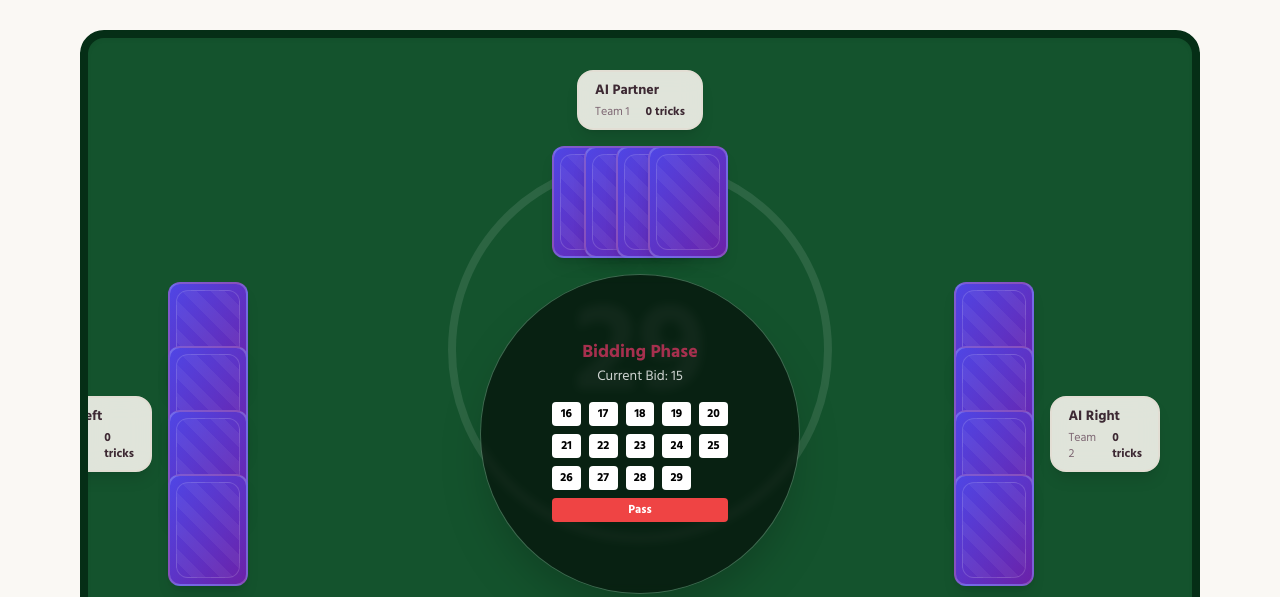
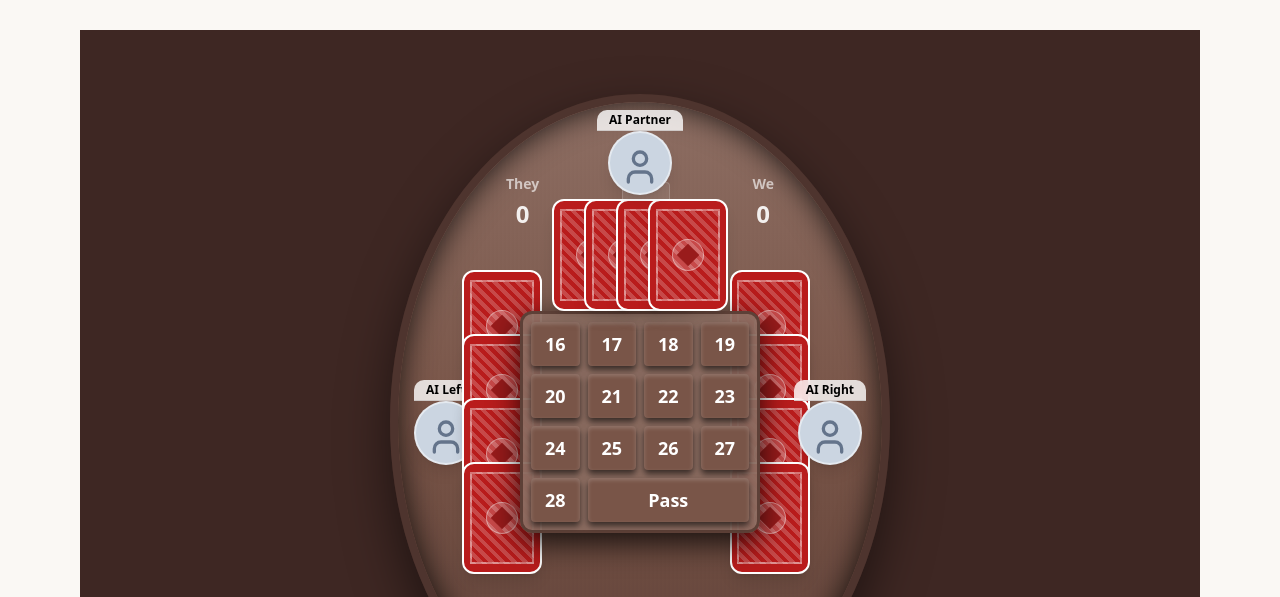
Before and after one commit to shiblu17/Batchday-Website, a React (Vite) app: page /game/29 in a window 1280 px wide. Both pictures are taken after a click on the button "Play vs AI (Single Player)". Shown: the part 203-800 px from the top of the page. Built offline with nearby package versions, Linux system fonts and the light colour scheme; no server answers; the HTML template or start-up script is replaced by a standard one.

Commit message:
style: Restore the wooden table UI design

```diff
--- a/src/features/twenty-nine/CardUI.tsx
+++ b/src/features/twenty-nine/CardUI.tsx
@@ -34,9 +34,13 @@ export const CardUI: React.FC<CardUIProps> = ({ card, isHidden = false, onClick,
       <motion.div
         whileHover={onClick ? { y: -10 } : {}}
         onClick={onClick}
-        className={`w-16 h-24 sm:w-20 sm:h-28 rounded-xl bg-gradient-to-br from-indigo-600 to-purple-800 shadow-lg border-2 border-white/20 flex items-center justify-center cursor-pointer ${className}`}
+        className={`w-16 h-24 sm:w-20 sm:h-28 rounded-xl bg-red-700 shadow-lg border-2 border-white flex items-center justify-center cursor-pointer ${className}`}
       >
-        <div className="w-12 h-20 sm:w-16 sm:h-24 rounded-lg border border-white/30 opacity-50 bg-[repeating-linear-gradient(45deg,transparent,transparent_10px,rgba(255,255,255,0.1)_10px,rgba(255,255,255,0.1)_20px)]" />
+        <div className="w-[85%] h-[85%] border-2 border-white/40 flex items-center justify-center bg-[repeating-linear-gradient(45deg,transparent,transparent_4px,rgba(255,255,255,0.2)_4px,rgba(255,255,255,0.2)_8px)] overflow-hidden">
+           <div className="w-8 h-8 rounded-full bg-white/20 border border-white/40 flex items-center justify-center">
+             <div className="w-4 h-4 bg-red-800 rotate-45" />
+           </div>
+        </div>
       </motion.div>
     );
   }
--- a/src/features/twenty-nine/TwentyNineBoard.tsx
+++ b/src/features/twenty-nine/TwentyNineBoard.tsx
@@ -3,6 +3,7 @@ import { useTwentyNine } from './useTwentyNine';
 import { CardUI } from './CardUI';
 import { PlayerPosition, Card } from './types';
 import { motion, AnimatePresence } from 'framer-motion';
+import { User } from 'lucide-react';
 
 // --- Sound Effects ---
 const playCardSound = () => {
@@ -134,82 +135,129 @@ export const TwentyNineBoard: React.FC = () => {
     const isBidder = state.activeBidder === pos && state.phase === 'bidding';
 
     return (
-      <div className={`bg-card/90 backdrop-blur-md px-2 py-1 sm:px-4 sm:py-2 rounded-xl sm:rounded-2xl shadow-lg border-2 z-20 ${isTurn || isBidder ? 'border-primary ring-2 sm:ring-4 ring-primary/20 animate-pulse scale-105' : 'border-border'}`}>
-        <div className="font-bold text-xs sm:text-sm truncate max-w-[80px] sm:max-w-none">{player.name}</div>
-        <div className="text-[10px] sm:text-xs text-muted-foreground flex justify-between gap-1 sm:gap-4 mt-0.5 sm:mt-1">
-          <span className="hidden sm:inline">{pos === 'bottom' || pos === 'top' ? 'Team 1' : 'Team 2'}</span>
-          <span className="font-bold text-foreground">
+      <div className={`flex flex-col items-center justify-center z-20 transition-all duration-300 ${isTurn || isBidder ? 'scale-110' : ''}`}>
+        <div className="bg-white/80 backdrop-blur-sm px-3 py-0.5 rounded-t-md text-[10px] sm:text-xs font-bold text-black border-b border-black/10">
+          {player.name}
+        </div>
+        <div className={`relative w-12 h-12 sm:w-16 sm:h-16 rounded-full bg-slate-300 border-2 flex items-center justify-center overflow-hidden shadow-lg ${isTurn || isBidder ? 'border-amber-400 ring-4 ring-amber-400/40 animate-pulse' : 'border-white/50'}`}>
+          <User className="w-8 h-8 sm:w-10 sm:h-10 text-slate-500 mt-2" />
+        </div>
+        {state.phase === 'playing' && (
+          <div className="bg-black/60 px-2 py-0.5 rounded-b-md text-[10px] font-bold text-white mt-[-2px] z-10">
             {state.tricksWon[pos].length} tricks
-          </span>
           </div>
+        )}
       </div>
     );
   };
 
   return (
-    <div className="relative w-full h-[85vh] sm:h-[80vh] bg-green-900 rounded-3xl shadow-inner border-[6px] sm:border-8 border-green-950 overflow-hidden flex flex-col justify-between p-2 sm:p-8">
-      {/* Decorative center logo */}
-      <div className="absolute inset-0 flex items-center justify-center pointer-events-none opacity-10">
-        <div className="w-[40vw] h-[40vw] sm:w-[30vw] sm:h-[30vw] rounded-full border-4 sm:border-8 border-white flex items-center justify-center">
-          <span className="text-[15vw] sm:text-[10vw] font-black text-white">29</span>
+    <div className="relative w-full h-[100dvh] bg-[#3e2723] overflow-hidden flex flex-col justify-between items-center py-4 sm:py-8 font-sans">
+
+      {/* Wooden Oval Table Background */}
+      <div
+        className="absolute top-10 sm:top-16 bottom-12 sm:bottom-20 left-0 right-0 sm:left-1/2 sm:-translate-x-1/2 sm:w-[500px] bg-gradient-to-b from-[#8d6e63] via-[#795548] to-[#5d4037] shadow-[inset_0_0_30px_rgba(0,0,0,0.8),0_20px_50px_rgba(0,0,0,0.5)] border-[4px] sm:border-[8px] border-[#4e342e] flex flex-col overflow-hidden"
+        style={{ borderRadius: '50%' }}
+      >
+
+        {/* Table Grain Texture (Subtle) */}
+        <div className="absolute inset-0 opacity-10 mix-blend-overlay pointer-events-none bg-[repeating-linear-gradient(90deg,transparent,transparent_2px,rgba(0,0,0,0.1)_2px,rgba(0,0,0,0.1)_4px)]" />
+
+        {/* Top HUD / Scoreboard inside the table */}
+        {(state.phase === 'playing' || state.phase === 'bidding' || state.phase === 'dealing_2') && (
+          <div className="absolute top-8 sm:top-12 left-1/2 -translate-x-1/2 w-[80%] max-w-[300px] flex justify-between items-center px-4 py-2 text-white font-bold text-xs sm:text-sm z-10 opacity-90">
+            <div className="text-center">
+              <div className="text-white/70 mb-1">They</div>
+              <div className="text-xl sm:text-2xl">{state.roundPoints.team2}</div>
+            </div>
+            <div className="text-center">
+              <div className="text-white/70 mb-1">Trump</div>
+              <div className="w-10 h-14 sm:w-12 sm:h-16 rounded border border-white/20 bg-white/10 flex items-center justify-center">
+                 {state.trumpRevealed ? (
+                   <span className={`text-2xl ${state.trumpSuit === 'hearts' || state.trumpSuit === 'diamonds' ? 'text-red-400' : 'text-slate-800'}`}>
+                     {state.trumpSuit === 'hearts' && '♥'}
+                     {state.trumpSuit === 'diamonds' && '♦'}
+                     {state.trumpSuit === 'clubs' && '♣'}
+                     {state.trumpSuit === 'spades' && '♠'}
+                   </span>
+                 ) : state.trumpSuit ? (
+                   <span className="text-white/50 text-[10px]">Hidden</span>
+                 ) : (
+                   <span className="text-white/20 text-[10px]">-</span>
+                 )}
+              </div>
+            </div>
+            <div className="text-center">
+              <div className="text-white/70 mb-1">We</div>
+              <div className="text-xl sm:text-2xl">{state.roundPoints.team1}</div>
+            </div>
+          </div>
+        )}
+
+      {/* Top Player */}
+      <div className="flex flex-col items-center z-20 absolute top-2 w-full">
+        {renderPlayerBadge('top')}
+        <div className="mt-1 scale-[0.6] sm:scale-100">
+          {renderHand('top', false)}
         </div>
       </div>
 
-      {/* Top Player */}
-      <div className="flex flex-col items-center gap-2 sm:gap-4">
-        {renderPlayerBadge('top')}
-        {renderHand('top', false)}
-      </div>
-
       {/* Center Area (Left / Tricks / Right) */}
-      <div className="flex justify-between items-center w-full flex-1 my-2 sm:my-4">
+      <div className="flex justify-between items-center w-full flex-1 z-10 px-0 sm:px-12 relative h-full pointer-events-none">
 
         {/* Left Player */}
-        <div className="flex flex-row items-center gap-2 sm:gap-4 w-20 sm:w-32 justify-end">
-          <div className="absolute left-2 sm:static z-20">
+        <div className="flex flex-row items-center justify-start absolute left-1 sm:left-4 top-1/2 -translate-y-1/2 z-20 pointer-events-auto">
+          <div className="scale-75 sm:scale-100 origin-left">
             {renderPlayerBadge('left')}
           </div>
-          <div className="ml-8 sm:ml-0">
+          <div className="-ml-8 sm:-ml-4 scale-50 sm:scale-100 opacity-80 sm:opacity-100 origin-left">
             {renderHand('left', true)}
           </div>
         </div>
 
         {/* The Trick Table & Game Info Center */}
-        <div className="relative w-48 h-48 sm:w-80 sm:h-80 rounded-full border border-white/20 flex items-center justify-center bg-black/20 backdrop-blur-sm shadow-2xl z-10 shrink-0">
+        <div className="absolute left-1/2 top-1/2 -translate-x-1/2 -translate-y-1/2 w-full h-full flex items-center justify-center z-30 pointer-events-none">
 
           {/* Phase Overlays */}
           {state.phase === 'bidding' && (
-            <div className="absolute inset-0 flex flex-col items-center justify-center bg-black/50 rounded-full text-white z-20">
-              <h3 className="font-bold text-lg text-primary">Bidding Phase</h3>
-              <p className="text-sm opacity-80 mb-2">Current Bid: {state.currentBid}</p>
-
-              {state.activeBidder === state.myPosition ? (
-                <div className="grid grid-cols-4 sm:grid-cols-5 gap-1.5 sm:gap-2 p-2">
-                  {[16,17,18,19,20,21,22,23,24,25,26,27,28,29].map(bid => (
+            <div className="flex flex-col items-center justify-center w-[95%] max-w-[220px] sm:max-w-[240px] mx-auto bg-[#8d6e63]/95 border-[3px] border-[#5d4037] rounded-xl shadow-[0_10px_30px_rgba(0,0,0,0.8)] p-2 z-50 pointer-events-auto scale-90 sm:scale-100">
+              <div className="grid grid-cols-4 gap-1 sm:gap-2 w-full">
+                {[16,17,18,19,20,21,22,23,24,25,26,27].map(bid => (
                   <button
                     key={bid}
                     disabled={bid <= state.currentBid}
                     onClick={() => placeBid(bid)}
-                      className="px-1.5 py-1.5 sm:px-2 sm:py-1 bg-white text-black text-[10px] sm:text-xs font-bold rounded disabled:opacity-30 hover:scale-110 transition-transform"
+                    className="py-1.5 sm:py-2 bg-[#795548] text-white text-sm sm:text-lg font-bold rounded shadow-[inset_0_2px_4px_rgba(255,255,255,0.2),0_4px_6px_rgba(0,0,0,0.6)] disabled:opacity-40 disabled:shadow-none hover:bg-[#8d6e63] active:translate-y-1 active:shadow-none transition-all flex items-center justify-center"
                   >
                     {bid}
                   </button>
                 ))}
-                  <button onClick={() => placeBid('pass')} className="px-2 py-1 bg-red-500 text-white text-xs font-bold rounded col-span-4 sm:col-span-5 hover:bg-red-600 transition-colors">Pass</button>
+                <button
+                  disabled={28 <= state.currentBid}
+                  onClick={() => placeBid(28)}
+                  className="py-1.5 sm:py-2 bg-[#795548] text-white text-sm sm:text-lg font-bold rounded shadow-[inset_0_2px_4px_rgba(255,255,255,0.2),0_4px_6px_rgba(0,0,0,0.6)] disabled:opacity-40 hover:bg-[#8d6e63] transition-all flex items-center justify-center"
+                >
+                  28
+                </button>
+                <button
+                  onClick={() => placeBid('pass')}
+                  className="col-span-3 py-1.5 sm:py-2 bg-[#795548] text-white text-sm sm:text-lg font-bold rounded shadow-[inset_0_2px_4px_rgba(255,255,255,0.2),0_4px_6px_rgba(0,0,0,0.6)] hover:bg-[#8d6e63] active:translate-y-1 transition-all"
+                >
+                  Pass
+                </button>
               </div>
-              ) : (
-                <p className="text-xs animate-pulse">Waiting for {state.players[state.activeBidder].name}...</p>
-              )}
             </div>
           )}
 
           {state.phase === 'dealing_2' && (
-            <div className="absolute inset-0 flex flex-col items-center justify-center bg-black/50 rounded-full text-white z-20 p-4 text-center">
-              <h3 className="font-bold text-lg text-primary mb-2">Set Trump</h3>
+            <div className="flex flex-col items-center justify-center w-[90%] max-w-[260px] bg-[#8d6e63]/95 border-[4px] border-[#5d4037] rounded-xl shadow-2xl p-6 text-center text-white z-50 pointer-events-auto">
+              <h3 className="font-bold text-xl sm:text-2xl mb-4 drop-shadow-md">
+                {state.players[state.bidWinner!].name} Won Bid ({state.currentBid})
+              </h3>
               {state.activeBidder === state.myPosition ? (
-                <p className="text-sm">Click a card from your hand to hide it as the Trump card.</p>
+                <p className="text-sm sm:text-base opacity-90">Click a card from your hand below to hide it as the Trump card.</p>
               ) : (
-                <p className="text-sm animate-pulse">Waiting for {state.players[state.activeBidder].name} to set Trump...</p>
+                <p className="text-sm sm:text-base animate-pulse">Waiting for them to set Trump...</p>
               )}
             </div>
           )}
@@ -238,48 +286,39 @@ export const TwentyNineBoard: React.FC = () => {
             )}
           </AnimatePresence>
 
-          {/* Trump Status Indicator */}
-          {state.phase === 'playing' && (
-            <div className="absolute bottom-[-40px] left-1/2 -translate-x-1/2 bg-black/50 text-white px-4 py-1 rounded-full text-xs font-bold flex items-center gap-2">
-              Trump:
-              {state.trumpRevealed ? (
-                <span className={`text-lg ${state.trumpSuit === 'hearts' || state.trumpSuit === 'diamonds' ? 'text-red-400' : 'text-blue-200'}`}>
-                  {state.trumpSuit === 'hearts' && '♥'}
-                  {state.trumpSuit === 'diamonds' && '♦'}
-                  {state.trumpSuit === 'clubs' && '♣'}
-                  {state.trumpSuit === 'spades' && '♠'}
-                </span>
-              ) : (
-                <span>Hidden (By {state.players[state.bidWinner!].name})</span>
-              )}
-
-              {!state.trumpRevealed && state.turn === state.myPosition && (
+          {/* Trump Status Indicator (Only show Ask Trump button, as HUD is at the top now) */}
+          {state.phase === 'playing' && !state.trumpRevealed && state.turn === state.myPosition && (
+            <div className="absolute bottom-16 left-1/2 -translate-x-1/2 bg-[#5d4037]/90 text-white px-4 py-1.5 rounded-full text-sm font-bold shadow-[0_10px_20px_rgba(0,0,0,0.5)] border border-[#8d6e63] pointer-events-auto">
               <button
                 onClick={revealTrump}
-                  className="ml-2 px-2 py-0.5 bg-primary rounded text-black hover:bg-primary/80"
+                className="hover:text-amber-200 transition-colors uppercase tracking-widest"
               >
-                  Ask Trump
+                Reveal Trump
               </button>
-              )}
             </div>
           )}
         </div>
 
         {/* Right Player */}
-        <div className="flex flex-row items-center gap-2 sm:gap-4 w-20 sm:w-32 justify-start flex-row-reverse">
-          <div className="absolute right-2 sm:static z-20">
+        <div className="flex flex-row items-center justify-end absolute right-1 sm:right-4 top-1/2 -translate-y-1/2 z-20 pointer-events-auto">
+          <div className="-mr-8 sm:-mr-4 scale-50 sm:scale-100 opacity-80 sm:opacity-100 z-0 origin-right">
+            {renderHand('right', true)}
+          </div>
+          <div className="scale-75 sm:scale-100 origin-right">
             {renderPlayerBadge('right')}
-          </div>
-          <div className="mr-8 sm:mr-0">
-            {renderHand('right', true)}
           </div>
         </div>
 
       </div>
 
+      {/* Table bottom rim finish */}
+      </div>
+
       {/* Bottom Player (Self) */}
-      <div className="flex flex-col items-center gap-2 sm:gap-4">
+      <div className="flex flex-col items-center z-20 absolute bottom-2 w-full pointer-events-auto">
+        <div className="mb-1 scale-[0.85] sm:scale-100 origin-bottom">
           {renderHand('bottom', false)}
+        </div>
         {renderPlayerBadge('bottom')}
       </div>
 
```
Lines whose indentation alone changed are shown as unchanged.
